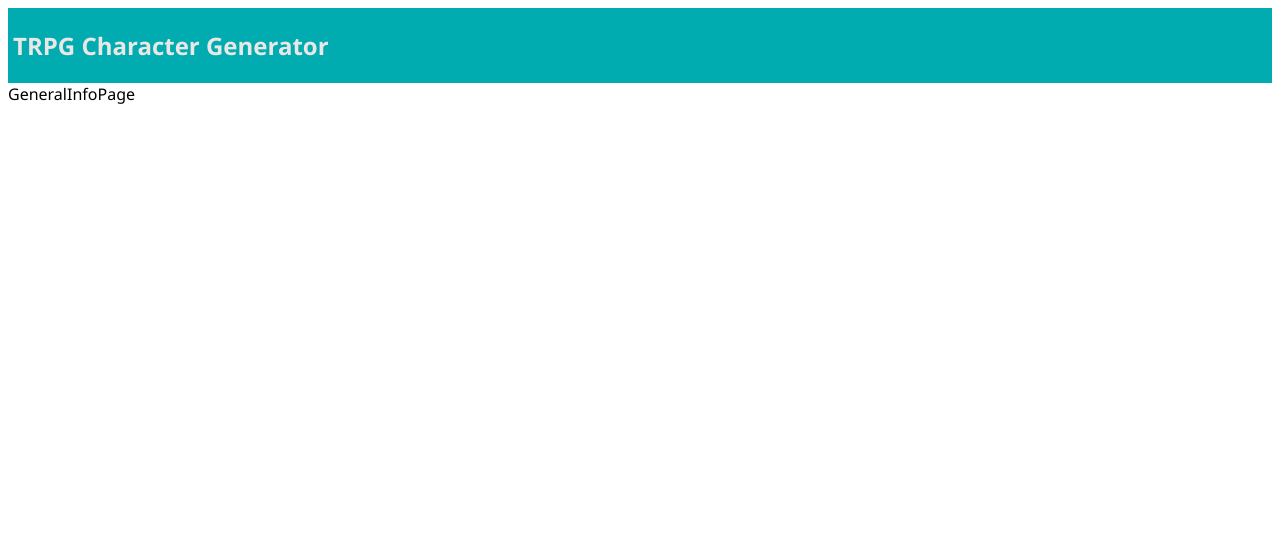
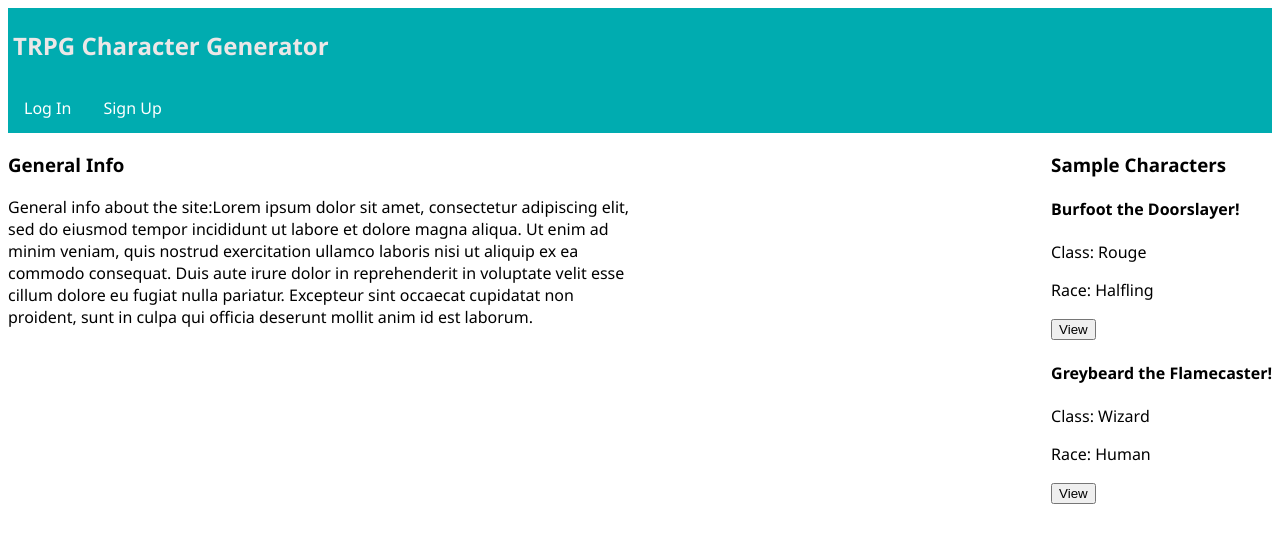
Before and after one commit to IsaacOverlander/trpg-character-generator, a React (Create React App) app: page /#/home in a window 1280 px wide. Shown: the top 542 px of the page. Built offline with nearby package versions, Linux system fonts and the light colour scheme.

Commit message:
General Info Page set up (no logic)

```diff
--- a/src/components/GeneralInfoPage/GeneralInfoPage.js
+++ b/src/components/GeneralInfoPage/GeneralInfoPage.js
@@ -1,9 +1,37 @@
 import React, { Component } from 'react';
+import LogNav from '../LogNav/LogNav'
 
 class GeneralInfoPage extends Component {
     render() {
         return (
-            <div>GeneralInfoPage</div>
+            <div>
+                <LogNav/>
+                <div className="sample-characters">
+                    <h3>Sample Characters</h3>
+                    <div>
+                        <h4>Burfoot the Doorslayer!</h4>
+                        <p>Class: Rouge</p>
+                        <p>Race: Halfling</p>
+                        <button>View</button>
+                    </div>
+                    <div>
+                        <h4>Greybeard the Flamecaster!</h4>
+                        <p>Class: Wizard</p>
+                        <p>Race: Human</p>
+                        <button>View</button>
+                    </div>
+                </div>
+                <div className="info-paragraph">
+                    <h3>General Info</h3>
+                    <p>General info about the site:Lorem ipsum dolor sit amet, consectetur adipiscing elit,
+                       sed do eiusmod tempor incididunt ut labore et dolore magna aliqua. Ut enim ad minim veniam,
+                       quis nostrud exercitation ullamco laboris nisi ut aliquip ex ea commodo consequat.
+                       Duis aute irure dolor in reprehenderit in voluptate velit esse cillum dolore eu fugiat nulla
+                       pariatur. Excepteur sint occaecat cupidatat non proident, sunt in culpa qui officia deserunt
+                       mollit anim id est laborum.
+                    </p>
+                </div>
+            </div>
         );
     }
 }
--- /dev/null
+++ b/src/components/LogNav/LogNav.js
@@ -0,0 +1,23 @@
+import React from 'react';
+import { Link } from 'react-router-dom';
+
+const LogNav = () => (
+  <div className="navbar">
+    <div>
+      <ul>
+        <li>
+          <Link to="/login">
+            Log In
+          </Link>
+        </li>
+        <li>
+          <Link to="/register">
+            Sign Up
+          </Link>
+        </li>
+      </ul>
+    </div>
+  </div>
+);
+
+export default LogNav;
--- a/src/components/LoginPage/LoginPage.js
+++ b/src/components/LoginPage/LoginPage.js
@@ -27,7 +27,7 @@ class LoginPage extends Component {
 
   componentDidUpdate() {
     if (!this.props.user.isLoading && this.props.user.userName !== null) {
-      this.props.history.push('user');
+      this.props.history.push('main');
     }
   }
 
```
